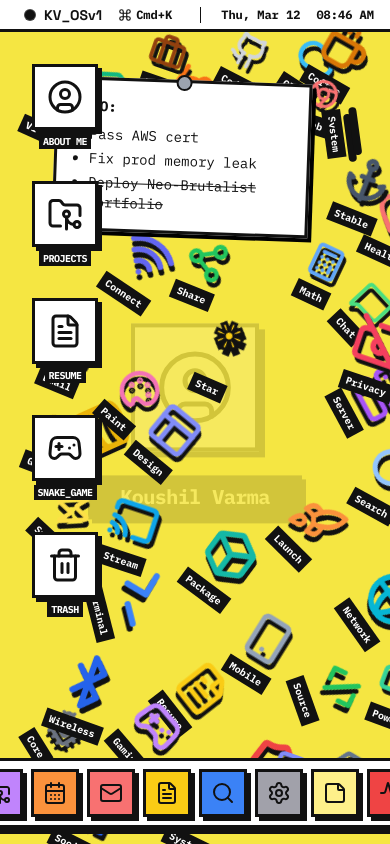
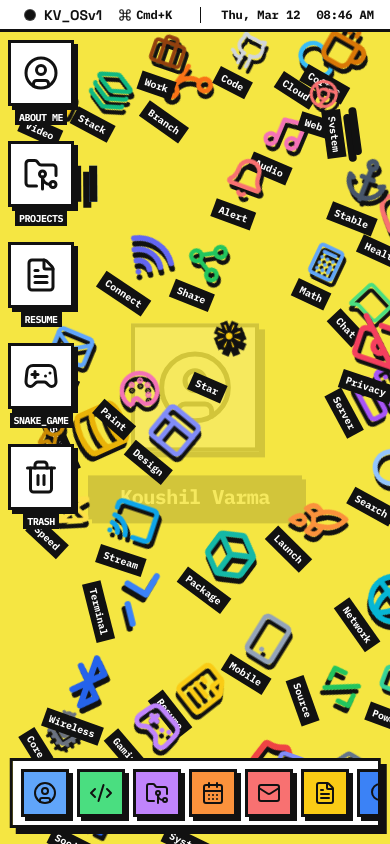
Before and after one commit to koushilvarma/personal_Portfolio, a React (Vite) app: page / in a window 390 px wide. Built offline with nearby package versions, Linux system fonts and the light colour scheme.

Commit message:
feat: implement comprehensive mobile responsiveness for OS interface

```diff
--- a/src/App.tsx
+++ b/src/App.tsx
@@ -56,7 +56,7 @@
       <main className="absolute inset-0 pt-8 pb-20 overflow-hidden pointer-events-none">
 
         {/* Decorative Desktop Elements */}
-        <div className="absolute top-20 right-20 w-64 bg-white border-3 border-os-border shadow-brutal-sm p-4 rotate-2 font-mono text-sm shadow-black pointer-events-none">
+        <div className="hidden lg:block absolute top-20 right-20 w-64 bg-white border-3 border-os-border shadow-brutal-sm p-4 rotate-2 font-mono text-sm shadow-black pointer-events-none">
           <div className="w-4 h-4 rounded-full bg-gray-400 absolute -top-2 left-1/2 -translate-x-1/2 border-2 border-os-border" />
           <strong>TODO:</strong>
           <ul className="list-disc pl-4 mt-2 space-y-1">
@@ -67,7 +67,7 @@
         </div>
 
         {/* The Windows (pointer events auto to allow interaction) */}
-        <div className="flex-1 relative pointer-events-none p-8 z-10 flex flex-col items-start gap-8">
+        <div className="flex-1 relative pointer-events-none p-2 sm:p-8 z-10 flex flex-col items-start gap-4 sm:gap-8 pb-32 overflow-y-auto">
           {/* Desktop Apps Area */}
           {desktopApps.map(app => !trashedApps.has(app.id) && (
             <div
@@ -89,7 +89,7 @@
           ))}
         </div>
 
-        <div className="absolute inset-4 pointer-events-none z-20 flex items-center justify-center">
+        <div className="absolute inset-0 sm:inset-4 pointer-events-none z-20 flex items-center justify-center">
           <Window id="about"><AboutApp /></Window>
           <Window id="skills"><SkillsApp /></Window>
           <Window id="projects"><ProjectsApp /></Window>
--- a/src/components/os/CommandPalette.tsx
+++ b/src/components/os/CommandPalette.tsx
@@ -107,7 +107,7 @@
             animate={{ opacity: 1, scale: 1, y: 0, x: '-50%' }}
             exit={{ opacity: 0, scale: 0.95, y: -20, x: '-50%' }}
             transition={{ duration: 0.15 }}
-            className="fixed top-1/4 left-1/2 w-full max-w-xl bg-os-window border-3 border-os-border shadow-brutal-lg z-[100] overflow-hidden"
+            className="fixed top-1/4 left-1/2 w-[calc(100%-2rem)] max-w-xl bg-os-window border-3 border-os-border shadow-brutal-lg z-[100] overflow-hidden"
           >
             <div className="flex items-center px-4 py-3 border-b-3 border-os-border bg-yellow-100">
               <Search size={20} className="text-os-border mr-3" />
--- a/src/components/os/Dock.tsx
+++ b/src/components/os/Dock.tsx
@@ -31,7 +31,7 @@
 
   return (
     <div className="fixed bottom-4 left-1/2 -translate-x-1/2 z-50">
-      <div className="bg-os-window border-3 border-os-border p-2 shadow-brutal-md flex gap-2">
+      <div className="bg-os-window border-3 border-os-border p-2 shadow-brutal-md flex gap-2 max-w-[95vw] overflow-x-auto [&::-webkit-scrollbar]:hidden [-ms-overflow-style:none] [scrollbar-width:none]">
         {apps.map((app) => {
           const isOpen = windows[app.id].isOpen;
 
--- a/src/components/os/Window.tsx
+++ b/src/components/os/Window.tsx
@@ -17,6 +17,17 @@
 
   const [isMaximized, setIsMaximized] = useState(false);
   const [position, setPosition] = useState({ x: windowState.defaultX, y: windowState.defaultY });
+  const [isMobile, setIsMobile] = useState(false);
+
+  useEffect(() => {
+    const checkMobile = () => setIsMobile(window.innerWidth < 768);
+    checkMobile();
+    window.addEventListener('resize', checkMobile);
+    return () => window.removeEventListener('resize', checkMobile);
+  }, []);
+
+  // On mobile, force windows to be maximized
+  const effectiveMaximized = isMaximized || isMobile;
 
   // Handle z-index stacking effect correctly on mount
   useEffect(() => {
@@ -44,7 +55,7 @@
   return (
     <motion.div
       ref={windowRef}
-      drag={!isMaximized}
+      drag={!effectiveMaximized}
       dragControls={dragControls}
       dragListener={false}
       dragMomentum={false}
@@ -52,10 +63,10 @@
       animate={{
         scale: 1,
         opacity: 1,
-        x: isMaximized ? 0 : position.x,
-        y: isMaximized ? 32 : position.y, // 32 is menu bar height
-        width: isMaximized ? '100vw' : windowState.width,
-        height: isMaximized ? 'calc(100vh - 32px - 80px)' : windowState.height, // 80px for dock approx padding
+        x: effectiveMaximized ? 0 : position.x,
+        y: effectiveMaximized ? 32 : position.y, // 32 is menu bar height
+        width: effectiveMaximized ? '100%' : windowState.width,
+        height: effectiveMaximized ? 'calc(100% - 32px)' : windowState.height, // 32px for menu bar/dock spacing
       }}
       exit={{ scale: 0.95, opacity: 0, y: 50 }}
       transition={{ type: 'spring', bounce: 0, duration: 0.2 }}
@@ -64,7 +75,7 @@
       }}
       onMouseDown={() => focusWindow(id)}
       style={{ zIndex: windowState.zIndex }}
-      className={`absolute bg-os-window border-3 border-os-border flex flex-col shadow-brutal-lg pointer-events-auto ${isMaximized ? '' : 'resize overflow-hidden'}`}
+      className={`absolute bg-os-window border-3 border-os-border flex flex-col shadow-brutal-lg pointer-events-auto ${effectiveMaximized ? '' : 'resize overflow-hidden'}`}
     >
       {/* Title Bar */}
       <div
@@ -107,7 +118,7 @@
       </div>
 
       {/* Corner Resizer Visual (Functional resize handled by CSS) */}
-      {!isMaximized && (
+      {!effectiveMaximized && (
         <div className="absolute bottom-0 right-0 w-4 h-4 cursor-se-resize pointer-events-none flex flex-col justify-end items-end p-0.5 gap-[2px]">
             <div className="w-[2px] h-[2px] bg-os-border" />
             <div className="flex gap-[2px]">
```
